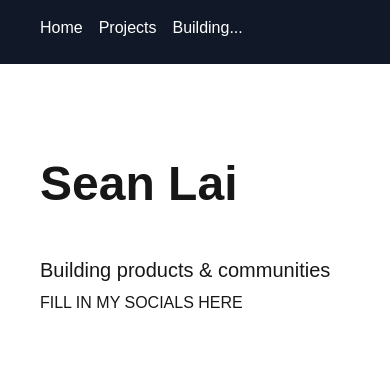
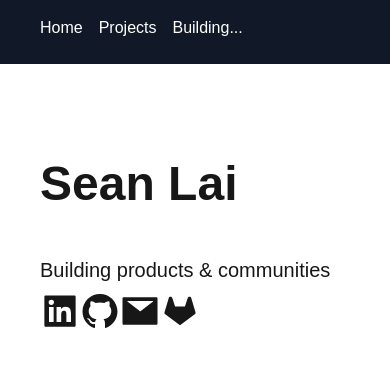
Before and after one commit to sean-lai-sh/2025_portfolio, a Next.js app: page / in a window 390 px wide. Shown: the top 366 px of the page. Built offline with nearby package versions, Linux system fonts and the light colour scheme.

Commit message:
fixed mobile behavior

```diff
--- a/components/hero.tsx
+++ b/components/hero.tsx
@@ -1,6 +1,9 @@
 'use client';
 import React from 'react'
 import AnimatedText from './animatedtext'
+import Link from 'next/link'
+import { AiFillLinkedin, AiFillGithub, AiFillMail, AiFillGitlab } from "react-icons/ai";
+
 const Hero = () => {
     const titleContainerVar = {
         hidden: {},
@@ -54,6 +57,8 @@ const Hero = () => {
     // else tdo the entire thing
   }
 
+  const socialsCSS = "w-10 h-10"
+
   return (
     <div>
         <h1 className="mt-40 text-5xl pb-10 font-bold">
@@ -68,8 +73,19 @@ const Hero = () => {
             containerVariants={subtextContainerVar}
             charVariants={subtextCharVar}/>
         </h2>
-        <div className="w-full min-h-[10vh]">
-          FILL IN MY SOCIALS HERE
+        <div className="w-full min-h-[10vh] flex flex-row">
+          <Link href='https://linkedin.com/in/sean-sh-lai'>
+              <AiFillLinkedin className={`${socialsCSS}`}/>
+          </Link>
+          <Link href="https://github.com/sean-lai-sh">
+            <AiFillGithub className={`${socialsCSS}`}/>
+          </Link>
+          <Link href="mailto:seanlai@nyu.edu">
+            <AiFillMail className={`${socialsCSS}`}/>
+          </Link>
+          <Link href="https://dev.hsrn.nyu.edu/seanlai">
+            <AiFillGitlab className={`${socialsCSS}`}/>
+          </Link>
         </div>
     </div>
   )
--- a/package.json
+++ b/package.json
@@ -12,7 +12,8 @@
     "motion": "^12.4.3",
     "next": "15.1.7",
     "react": "^19.0.0",
-    "react-dom": "^19.0.0"
+    "react-dom": "^19.0.0",
+    "react-icons": "^5.5.0"
   },
   "devDependencies": {
     "@eslint/eslintrc": "^3",
```
Also changed, not shown: 1 other file (tests, documents, lock files or other folders).
